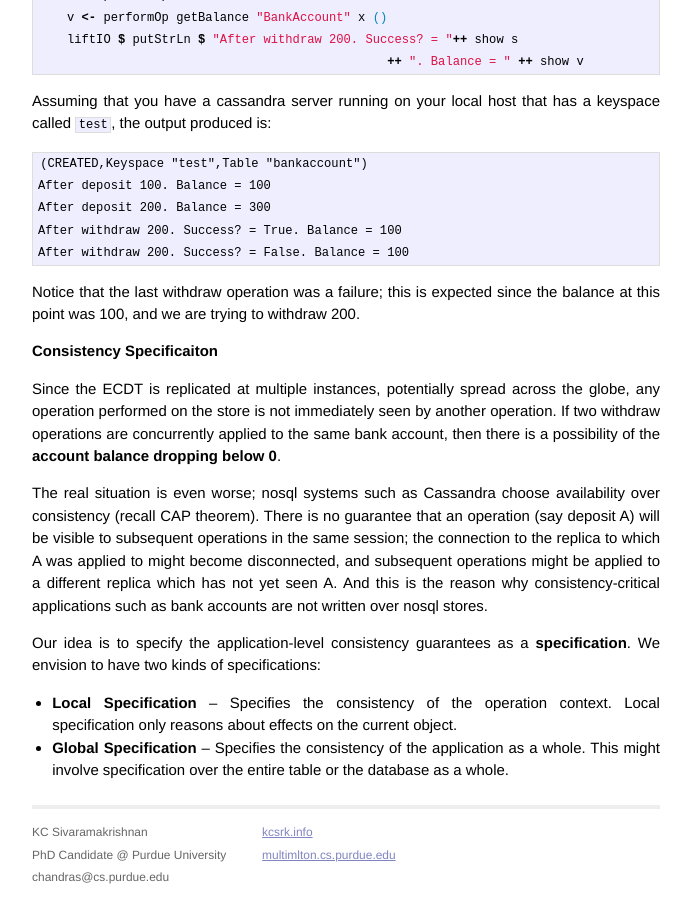
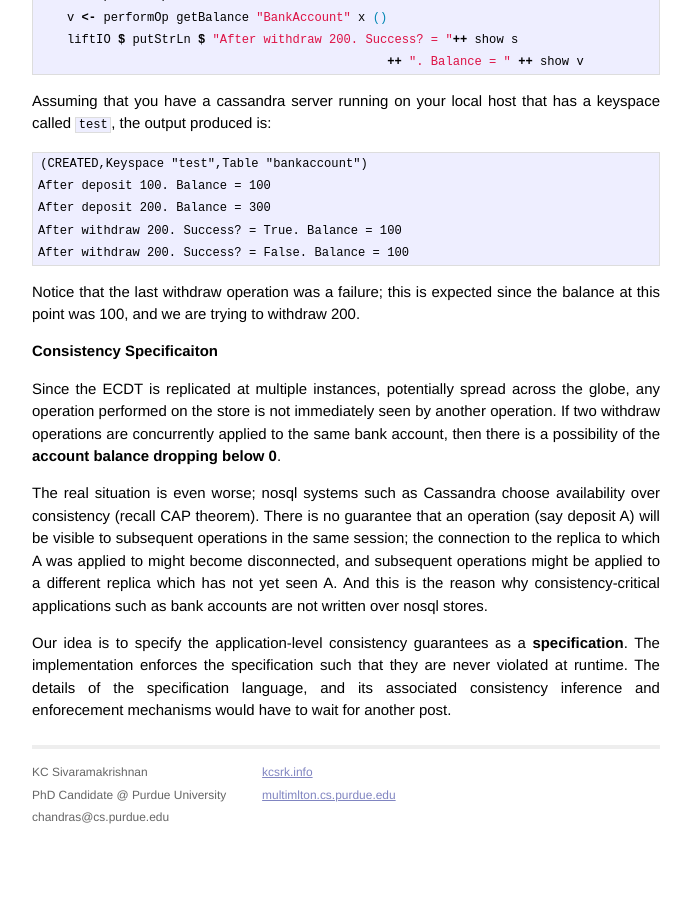
Before and after one commit to kayceesrk/Notes, a Jekyll site: the page built from mynotes/_posts/2014-04-10-Codeec-surface-language.markdown, in a window 1280 px wide and 900 px high, scrolled down 3084 px. Shown: the whole window, without its empty margins (294-985 px from the left). Built offline with Jekyll 4.4.1, drawn with Linux system fonts in a browser that asks for light colours; Markdown is read by kramdown in place of the engine named in the settings; after the commit the page ends 3925 px from its top, so only the background shows below that.

Commit message:
Edits to the tail

```diff
--- a/mynotes/_posts/2014-04-10-Codeec-surface-language.markdown
+++ b/mynotes/_posts/2014-04-10-Codeec-surface-language.markdown
@@ -187,12 +187,9 @@ why consistency-critical applications such as bank accounts are not written
 over nosql stores.
 
 Our idea is to specify the application-level consistency guarantees as a
-**specification**. We envision to have two kinds of specifications:
-
-* **Local Specification** -- Specifies the consistency of the operation
-context. Local specification only reasons about effects on the current object.
-* **Global Specification** -- Specifies the consistency of the application as a
-whole. This might involve specification over the entire table or the database
-as a whole.
+**specification**. The implementation enforces the specification such that they
+are never violated at runtime. The details of the specification language, and
+its associated consistency inference and enforecement mechanisms would have to
+wait for another post.
 
 [github-snapshot]: https://github.com/kayceesrk/ec-debug/tree/1d412bdee900d525cd5af80ce914d8310c9a6467
```
